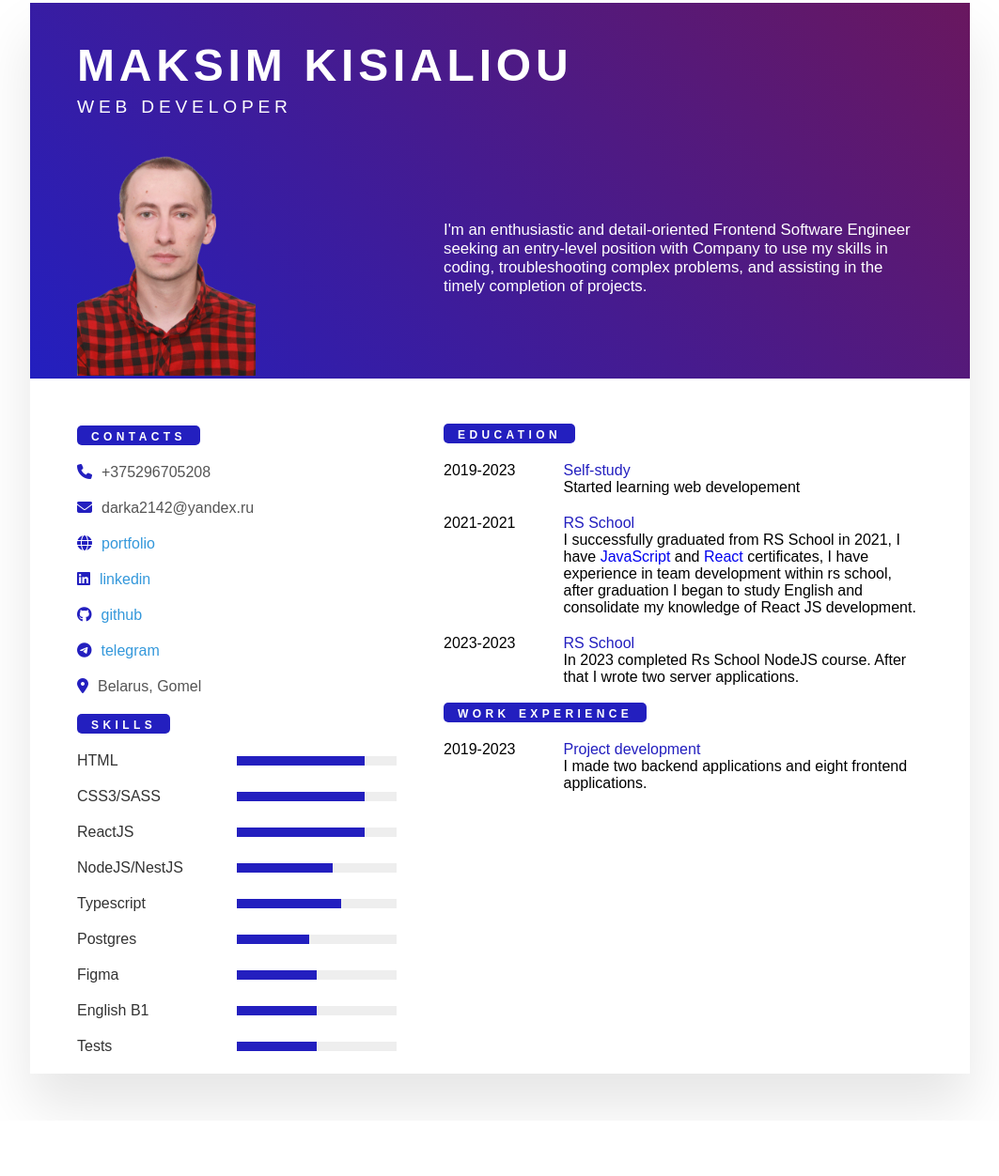
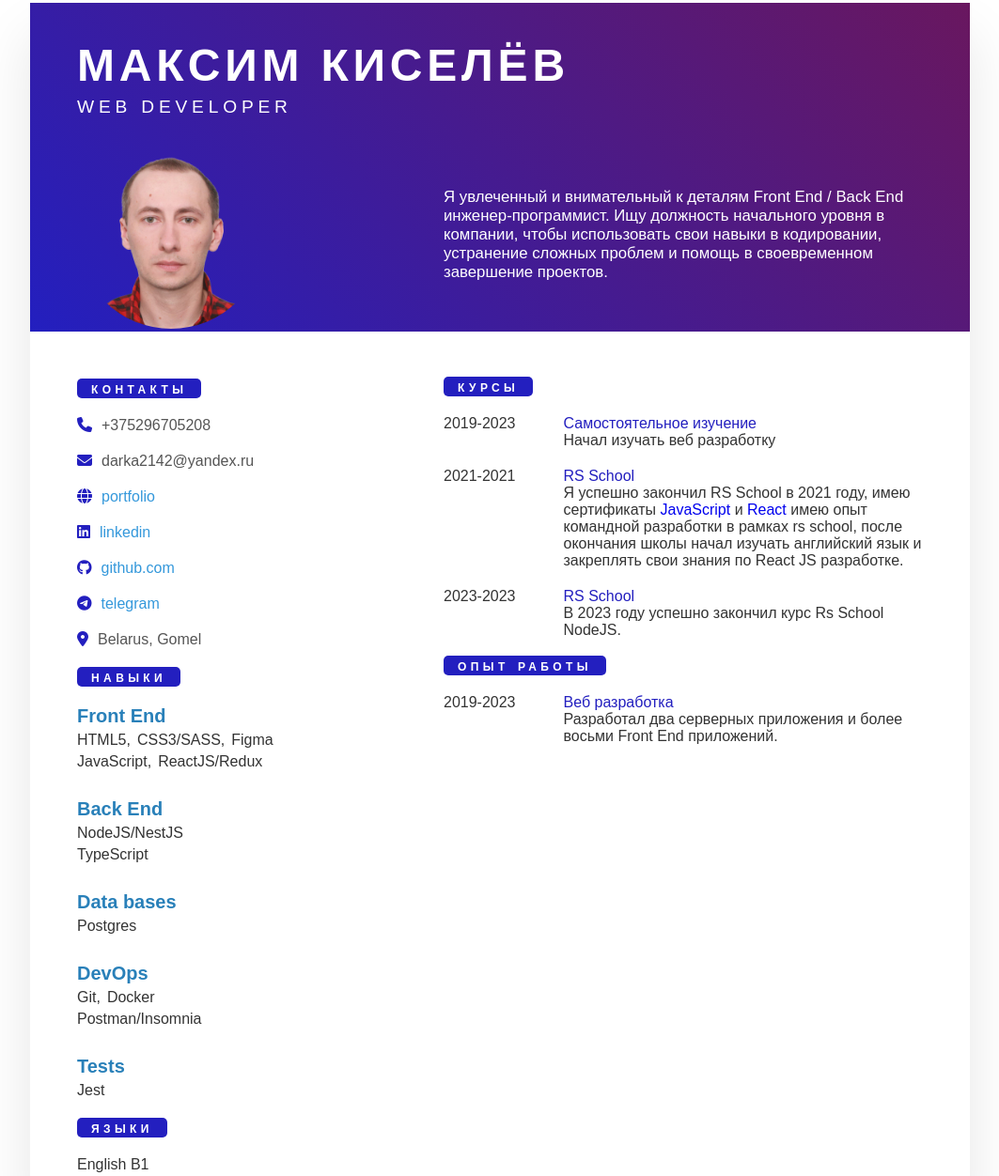
Before and after one commit to conservativ007/CV, a plain HTML site: page index.html in a window 1280 px wide. Shown: the part 47-1299 px from the top of the page at 94% size, without its empty margins (108-1171 px from the left). Before the commit the page ends 1240 px from the top, so only its background shows below. Drawn offline with Linux system fonts and the light colour scheme; a web font is replaced by a local one.

Commit message:
feat: some information has been changed

```diff
--- a/index.html
+++ b/index.html
@@ -3,7 +3,7 @@
   <head>
     <meta charset="UTF-8" />
     <meta name="viewport" content="width=device-width, initial-scale=1.0" />
-    <link rel="stylesheet" href="style.css" />
+    <!-- <link rel="stylesheet" href="style.css" /> -->
     <link
       rel="stylesheet"
       href="https://cdnjs.cloudflare.com/ajax/libs/font-awesome/6.4.0/css/all.min.css"
@@ -17,31 +17,265 @@
       href="https://fonts.googleapis.com/css2?family=B612:wght@400;700&display=swap"
       rel="stylesheet"
     />
+    <style type="text/css">
+      * {
+        margin: 0;
+        padding: 0;
+        box-sizing: border-box;
+        font-family: 'B612', sans-serif;
+      }
+
+      a {
+        text-decoration: none;
+      }
+
+      p {
+        color: #333;
+      }
+
+      ul {
+        list-style-type: none;
+      }
+
+      body {
+        display: flex;
+        justify-content: center;
+        align-items: center;
+        min-height: 100vh;
+      }
+
+      .container {
+        position: relative;
+        width: 100%;
+        max-width: 1000px;
+        min-height: 1000px;
+        background-color: #fff;
+        margin: 50px;
+        box-shadow: 0 35px 55px rgba(0, 0, 0, 0.1);
+      }
+
+      .top {
+        position: relative;
+        width: 100%;
+        height: 350px;
+        background: linear-gradient(45deg, #231fbf, #69175f);
+        padding: 50px;
+      }
+
+      h2 {
+        font-size: 3em;
+        color: #fff;
+        text-transform: uppercase;
+        line-height: 0.7em;
+        letter-spacing: 0.1em;
+      }
+
+      h2 span {
+        font-size: 0.4em;
+        font-weight: 300;
+      }
+
+      .circular--portrait {
+        position: relative;
+        width: 200px;
+        height: 200px;
+        overflow: hidden;
+        border-radius: 50%;
+      }
+      .circular--portrait img {
+        width: 100%;
+        height: auto;
+      }
+
+      /* .img-bx {
+  width: 190px;
+  height: 250px;
+}
+
+.img-bx img {
+  width: 100%;
+  height: 100%;
+} */
+
+      .group {
+        position: relative;
+        display: grid;
+        gap: 50px;
+        width: 100%;
+        grid-template-columns: 2fr 3fr;
+        margin-top: 20px;
+      }
+
+      .group .right-side {
+        display: flex;
+        flex-direction: column;
+        justify-content: center;
+      }
+
+      .group p {
+        color: #fff;
+        font-size: 1.05em;
+      }
+
+      .bottom {
+        position: relative;
+        display: grid;
+        margin: 50px 50px 0;
+        gap: 50px;
+        grid-template-columns: 2fr 3fr;
+      }
+
+      h4 {
+        font-size: 1.1em;
+        text-transform: lowercase;
+        font-variant: small-caps;
+        letter-spacing: 0.25em;
+        color: #fff;
+        background: #231fbf;
+        font-weight: 600;
+        padding: 0 15px;
+        display: inline-flex;
+        border-radius: 5px;
+      }
+
+      .contact-info {
+        position: relative;
+        display: flex;
+        flex-direction: column;
+        gap: 20px;
+        margin: 20px 0;
+      }
+
+      .contact-info li {
+        display: flex;
+        gap: 10px;
+      }
+
+      .contact-info li .icon {
+        color: #231fbf;
+      }
+      .contact-info li .text {
+        color: #555;
+      }
+      .contact-info li a .text {
+        color: #3498db;
+      }
+
+      .skills {
+        margin: 20px 0;
+        display: grid;
+        row-gap: 30px;
+      }
+
+      .skills-line {
+        display: flex;
+        gap: 7px;
+      }
+
+      .skills .description {
+        font-size: 20px;
+        font-weight: 600;
+        color: #2980b9;
+      }
+
+      .skills p {
+        margin-top: 5px;
+      }
+
+      .languages {
+        margin: 20px 0;
+        color: #333;
+      }
+
+      .right-side h4 {
+        margin-top: -10px;
+      }
+
+      .edu-group {
+        position: relative;
+        width: 100%;
+        display: flex;
+        flex-direction: column;
+        gap: 20px;
+        margin: 20px 0;
+      }
+
+      .edu-group-bx {
+        position: relative;
+        display: grid;
+        grid-template-columns: 1fr 3fr;
+      }
+
+      .edu-group-bx p:nth-child(1) {
+        font-weight: 500;
+      }
+
+      .edu-group-bx b {
+        font-weight: 500;
+        color: #231fbf;
+      }
+
+      .hobbies {
+        padding: 0 50px 50px;
+      }
+
+      .hobbies ul {
+        display: flex;
+        margin-top: 30px;
+        gap: 20px;
+        justify-content: space-between;
+      }
+
+      .hobbies ul li {
+        color: #333;
+        width: calc(100% / 5);
+        padding: 20px 0;
+        display: flex;
+        flex-direction: column;
+        gap: 5px;
+        background: #f3f3f3;
+        text-align: center;
+        cursor: pointer;
+      }
+
+      .hobbies ul li:hover {
+        background-color: #231fbf;
+        color: #fff;
+      }
+
+      .hobbies ul li i {
+        font-size: 2em;
+      }
+    </style>
     <title>CV</title>
   </head>
   <body>
     <div class="container">
       <div class="top">
-        <h2>Maksim Kisialiou <br /><span>Web Developer</span></h2>
+        <h2>Максим Киселёв <br /><span>Web Developer</span></h2>
         <div class="group">
           <div class="left-side">
-            <div class="img-bx">
-              <img src="img.png" alt="person" />
+            <div class="img-bx circular--portrait">
+              <img src="./img.png" alt="person" />
             </div>
           </div>
           <div class="right-side">
-            <p>
-              I'm an enthusiastic and detail-oriented Frontend Software Engineer
+            <!-- <p>I'm an enthusiastic and detail-oriented Frontend Software Engineer
               seeking an entry-level position with Company to use my skills in
               coding, troubleshooting complex problems, and assisting in the
-              timely completion of projects.
+              timely completion of projects.</p> -->
+            <p>
+              Я увлеченный и внимательный к деталям Front End / Back End
+              инженер-программист. Ищу должность начального уровня в компании,
+              чтобы использовать свои навыки в кодировании, устранение сложных
+              проблем и помощь в своевременном завершение проектов.
             </p>
           </div>
         </div>
       </div>
       <div class="bottom">
         <div class="left-side">
-          <h4>Contacts</h4>
+          <h4>Контакты</h4>
           <ul class="contact-info">
             <li>
               <span class="icon"><i class="fa-solid fa-phone"></i></span>
@@ -59,14 +293,14 @@
             </li>
             <li>
               <span class="icon"><i class="fa-brands fa-linkedin"></i></span>
-              <a href="https://www.linkedin.com/in/maksim-kisialiou-b87865241/"
+              <a href="https://www.linkedin.com/in/maksim-kisialiou/"
                 ><span class="text">linkedin</span></a
               >
             </li>
             <li>
               <span class="icon"><i class="fa-brands fa-github"></i></span>
               <a href="https://github.com/conservativ007/conservativ007"
-                ><span class="text">github</span></a
+                ><span class="text">github.com</span></a
               >
             </li>
             <li>
@@ -81,54 +315,64 @@
             </li>
           </ul>
 
-          <h4>Skills</h4>
+          <h4>Навыки</h4>
           <div class="skills">
-            <div class="skill-box" style="--i: 80%">
-              <p>HTML</p>
-              <div class="value"></div>
+            <div class="frontend">
+              <div class="description">Front End</div>
+              <div class="skills-line">
+                <p>HTML5,</p>
+                <p>CSS3/SASS,</p>
+                <p>Figma</p>
+              </div>
+              <div class="skills-line">
+                <p>JavaScript,</p>
+                <p>ReactJS/Redux</p>
+              </div>
             </div>
-            <div class="skill-box" style="--i: 80%">
-              <p>CSS3/SASS</p>
-              <div class="value"></div>
+
+            <div class="backend">
+              <div class="description">Back End</div>
+              <p>NodeJS/NestJS</p>
+              <p>TypeScript</p>
             </div>
-            <div class="skill-box" style="--i: 80%">
-              <p>ReactJS</p>
-              <div class="value"></div>
+
+            <div class="data-bases">
+              <div class="description">Data bases</div>
+              <p>Postgres</p>
             </div>
-            <div class="skill-box" style="--i: 60%">
-              <p>NodeJS/NestJS</p>
-              <div class="value"></div>
+
+            <div class="devops">
+              <div class="description">DevOps</div>
+              <div class="skills-line">
+                <p>Git,</p>
+                <p>Docker</p>
+              </div>
+
+              <p>Postman/Insomnia</p>
             </div>
-            <div class="skill-box" style="--i: 65%">
-              <p>Typescript</p>
-              <div class="value"></div>
+
+            <div class="tests">
+              <div class="description">Tests</div>
+              <div class="skills-line">
+                <p>Jest</p>
+              </div>
             </div>
-            <div class="skill-box" style="--i: 45%">
-              <p>Postgres</p>
-              <div class="value"></div>
-            </div>
-            <div class="skill-box" style="--i: 50%">
-              <p>Figma</p>
-              <div class="value"></div>
-            </div>
-            <div class="skill-box" style="--i: 50%">
-              <p>English B1</p>
-              <div class="value"></div>
-            </div>
-            <div class="skill-box" style="--i: 50%">
-              <p>Tests</p>
-              <div class="value"></div>
-            </div>
+          </div>
+
+          <h4>языки</h4>
+          <div class="languages">
+            <p>English B1</p>
           </div>
         </div>
         <div class="right-side">
-          <h4>Education</h4>
+          <h4>Курсы</h4>
           <div class="edu-group">
             <div class="edu-group-bx">
               <p>2019-2023</p>
               <div class="value">
-                <b>Self-study</b>
-                <p>Started learning web developement</p>
+                <b>Самостоятельное изучение</b>
+                <!-- <p>Started learning web developement</p> -->
+                <p>Начал изучать веб разработку</p>
               </div>
             </div>
             <div class="edu-group-bx">
@@ -136,15 +380,15 @@
               <div class="value">
                 <b>RS School</b>
                 <p>
-                  I successfully graduated from RS School in 2021, I have
+                  Я успешно закончил RS School в 2021 году, имею сертификаты
                   <a href="https://app.rs.school/certificate/q8gv8p3w"
                     >JavaScript</a
                   >
-                  and
+                  и
                   <a href="https://app.rs.school/certificate/bedir6l9">React</a>
-                  certificates, I have experience in team development within rs
-                  school, after graduation I began to study English and
-                  consolidate my knowledge of React JS development.
+                  имею опыт командной разработки в рамках rs school, после
+                  окончания школы начал изучать английский язык и закреплять
+                  свои знания по React JS разработке.
                 </p>
               </div>
             </div>
@@ -152,23 +396,29 @@
               <p>2023-2023</p>
               <div class="value">
                 <b>RS School</b>
-                <p>
+                <p>В 2023 году успешно закончил курс Rs School NodeJS.</p>
+                <!-- <p>
                   In 2023 completed Rs School NodeJS course. After that I wrote
                   two server applications.
-                </p>
+                </p> -->
               </div>
             </div>
           </div>
-          <h4>Work Experience</h4>
+          <h4>Опыт работы</h4>
+          <!-- <h4>Work Experience</h4> -->
           <div class="edu-group">
             <div class="edu-group-bx">
               <p>2019-2023</p>
               <div class="value">
-                <b>Project development</b>
+                <b>Веб разработка</b>
                 <p>
+                  Разработал два серверных приложения и более восьми Front End
+                  приложений.
+                </p>
+                <!-- <p>
                   I made two backend applications and eight frontend
                   applications.
-                </p>
+                </p> -->
               </div>
             </div>
           </div>
@@ -181,22 +431,6 @@
             <i class="fa-solid fa-music"></i>
             <p>Music</p>
           </li>
-          <li>
-            <i class="fa-solid fa-camera"></i>
-            <p>Photography</p>
-
-          <li>
-            <i class="fa-solid fa-gamepad"></i>
-            <p>Gaming</p>
-          </li>
-
-            <i class="fa-solid fa-palette"></i>
-            <p>Painting</p>
-          </li>
-          <li>
-            <i class="fa-solid fa-book"></i>
-            <p>Reading</p>
-          </li>
         </ul>
       </div> -->
     </div>
--- a/style.css
+++ b/style.css
@@ -9,11 +9,9 @@ a {
   text-decoration: none;
 }
 
-/* p,
-span,
-b {
-  font-size: 20px;
-} */
+p {
+  color: #333;
+}
 
 ul {
   list-style-type: none;
@@ -39,7 +37,7 @@ body {
 .top {
   position: relative;
   width: 100%;
-  height: 400px;
+  height: 350px;
   background: linear-gradient(45deg, #231fbf, #69175f);
   padding: 50px;
 }
@@ -57,7 +55,19 @@ h2 span {
   font-weight: 300;
 }
 
-.img-bx {
+.circular--portrait {
+  position: relative;
+  width: 200px;
+  height: 200px;
+  overflow: hidden;
+  border-radius: 50%;
+}
+.circular--portrait img {
+  width: 100%;
+  height: auto;
+}
+
+/* .img-bx {
   width: 190px;
   height: 250px;
 }
@@ -65,7 +75,7 @@ h2 span {
 .img-bx img {
   width: 100%;
   height: 100%;
-}
+} */
 
 .group {
   position: relative;
@@ -132,38 +142,29 @@ h4 {
 }
 
 .skills {
-  position: relative;
-  width: 100%;
-  display: flex;
-  flex-direction: column;
-  gap: 20px;
   margin: 20px 0;
+  display: grid;
+  row-gap: 30px;
 }
 
-.skills .skill-box {
-  position: relative;
-  display: grid;
-  align-items: center;
-  grid-template-columns: 2fr 2fr;
+.skills-line {
+  display: flex;
+  gap: 7px;
 }
 
-.skills .skill-box p {
-  color: #333;
+.skills .description {
+  font-size: 20px;
+  font-weight: 600;
+  color: #2980b9;
 }
 
-.skills .skill-box .value {
-  position: relative;
-  width: 100%;
-  height: 10px;
-  background: #eee;
+.skills p {
+  margin-top: 5px;
 }
 
-.skills .skill-box .value::before {
-  content: '';
-  position: absolute;
-  width: var(--i);
-  height: 100%;
-  background: #231fbf;
+.languages {
+  margin: 20px 0;
+  color: #333;
 }
 
 .right-side h4 {
```
